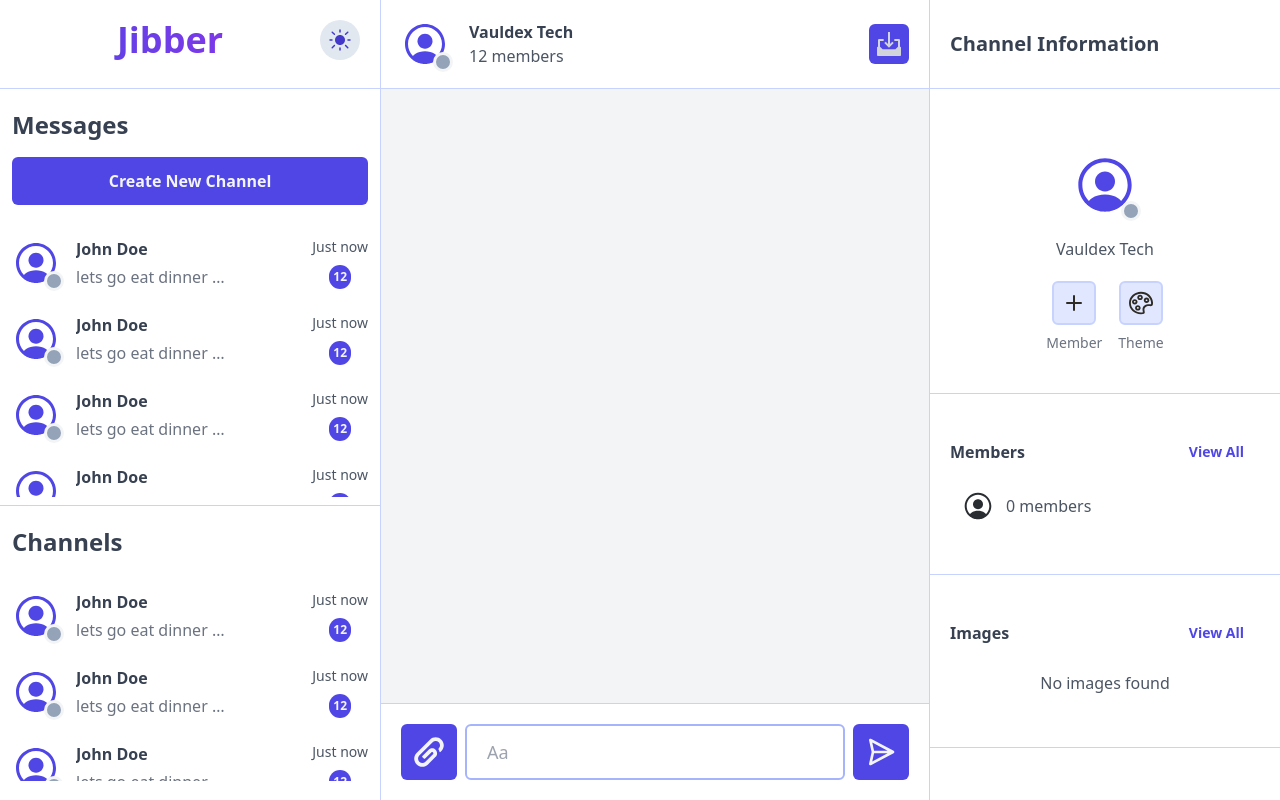
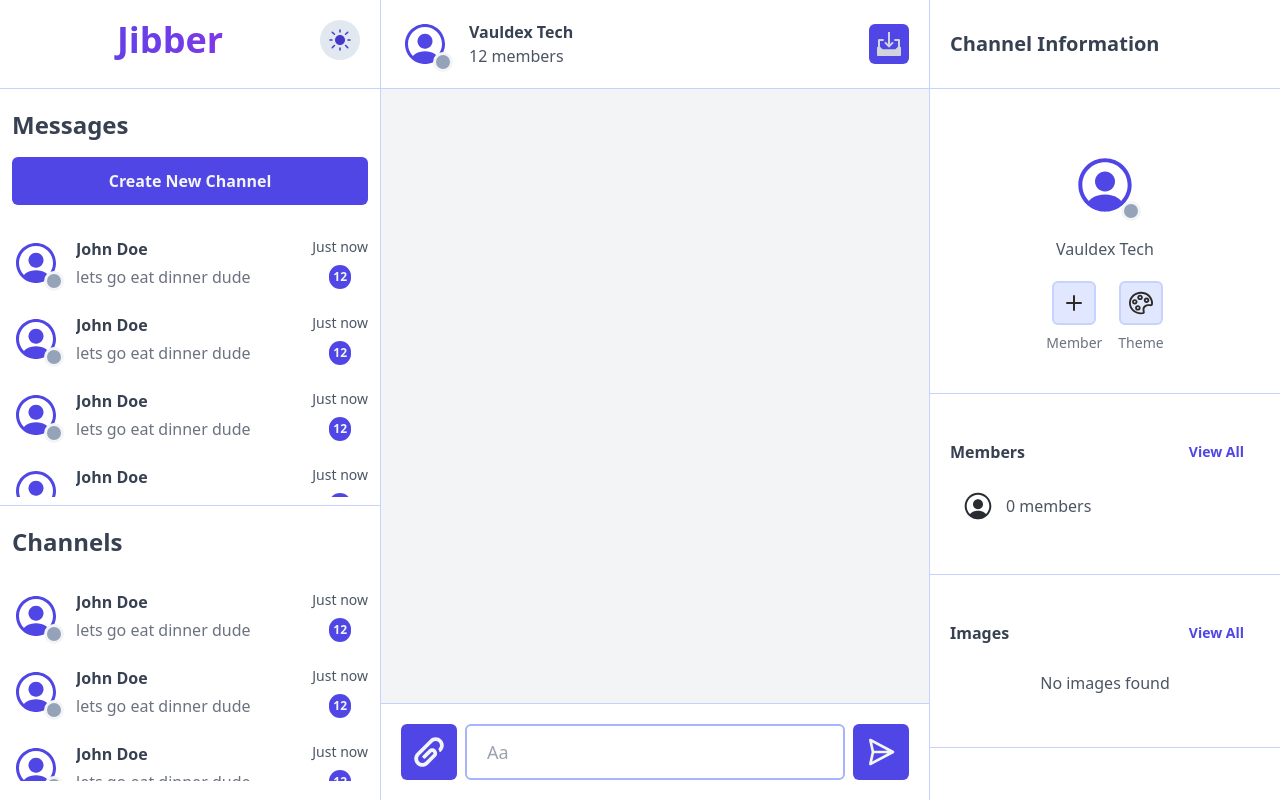
Before and after one commit to Vauldex-Inc/Jibber-Chat-App, a Vue app: page /dashboard in a window 1280 px wide. Built offline with nearby package versions, Linux system fonts and the light colour scheme.

Commit message:
updated VTextGroup

```diff
--- a/src/components/molecules/VTextGroup.vue
+++ b/src/components/molecules/VTextGroup.vue
@@ -4,7 +4,7 @@
 		<div class="flex items-center justify-between">
 			<p
 				:class="isBold? 'font-semibold text-gray-800 dark:text-gray-300' : 'font-normal text-gray-500'"
-				class="w-[70%] truncate mt-1">
+				class="w-[80%] line-clamp-1 mt-1">
 				{{text}}
 			</p>
 			<p v-if="subText" >{{subText}}</p>
```
